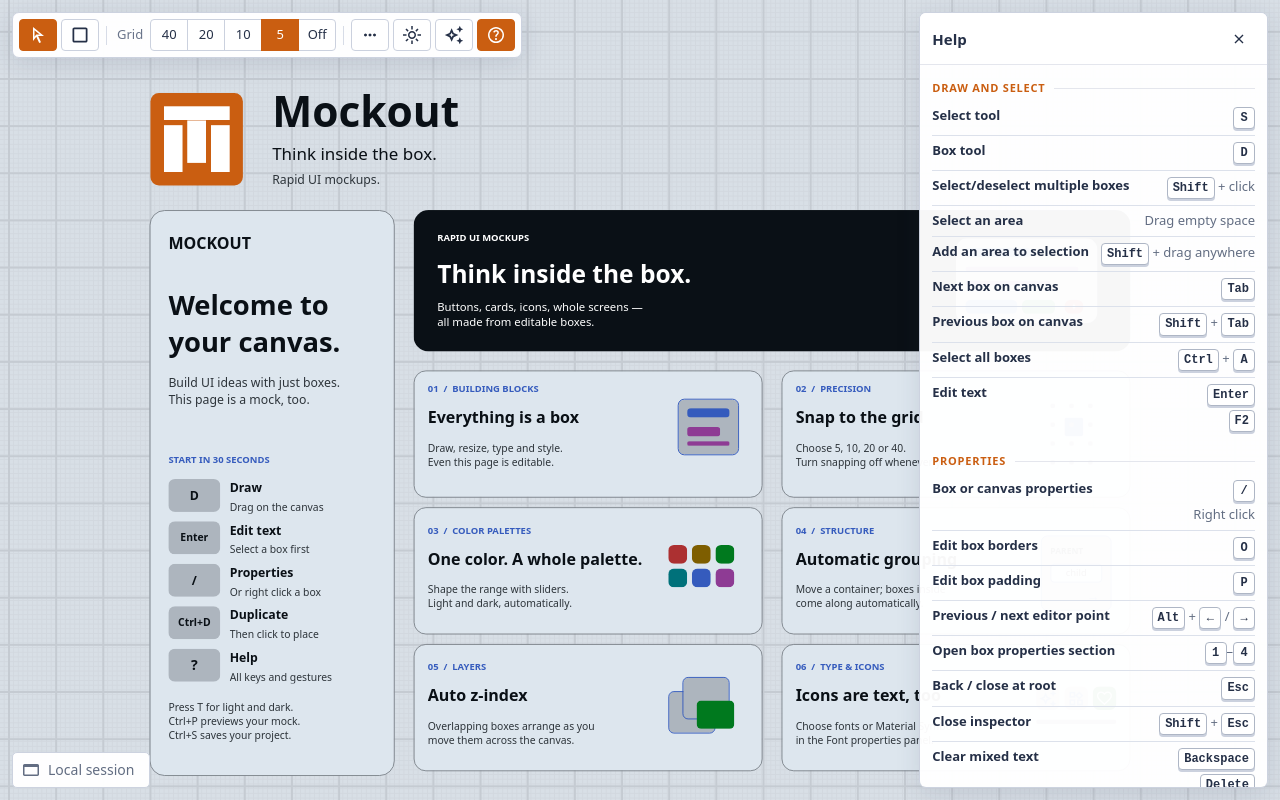
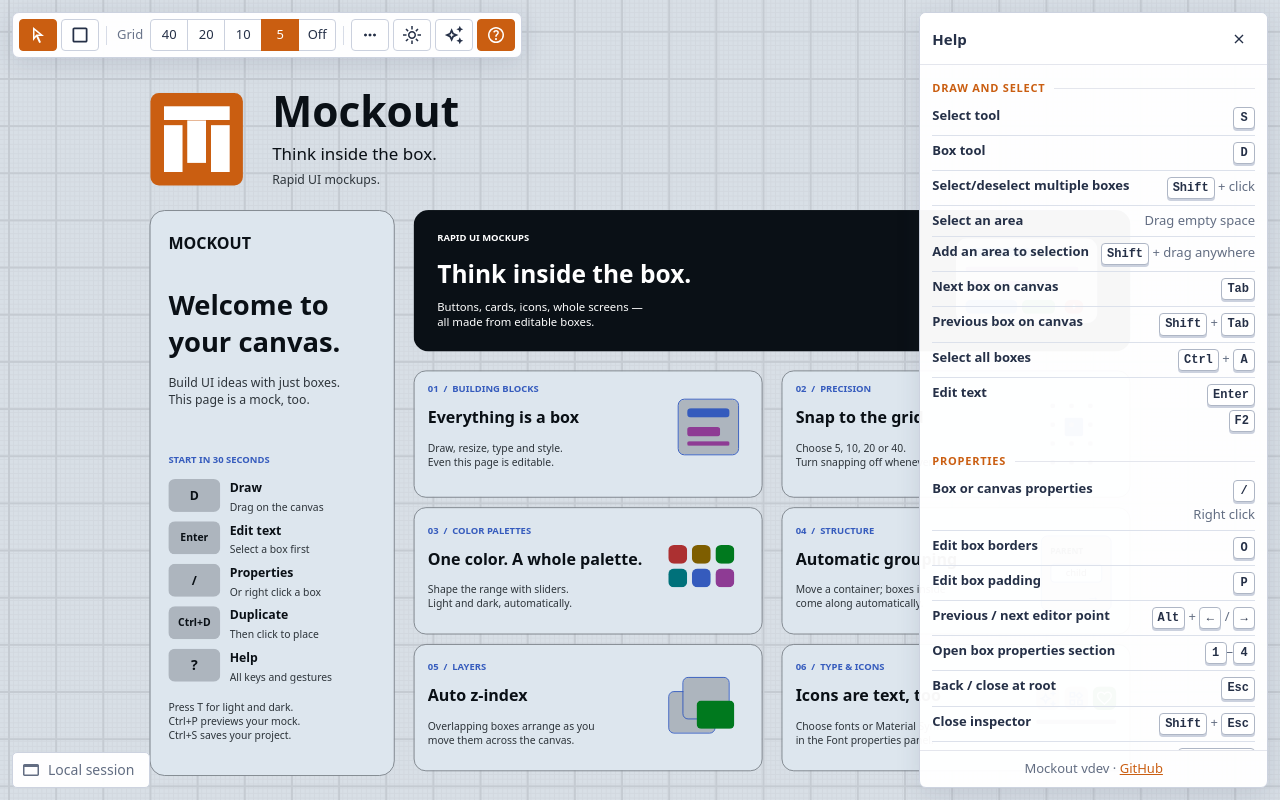
Before and after one commit to DannyBen/mockout, a React (Vite) app: page / in a window 1280 px wide. Both pictures are taken after a click on the button 496 px from the left and 35 px from the top of the page. Built offline with nearby package versions, Linux system fonts and the light colour scheme.

Commit message:
assign calver

```diff
--- /dev/null
+++ b/build-version.js
@@ -0,0 +1,13 @@
+import { execFileSync } from 'node:child_process';
+
+export function buildVersion(cwd) {
+  const git = args => execFileSync('git', args, { cwd, encoding: 'utf8', stdio: ['ignore', 'pipe', 'pipe'] }).trim();
+  try {
+    const [timestamp, hash] = git(['log', '-1', '--format=%ct %H']).split(' ');
+    const date = new Date(Number(timestamp) * 1000).toISOString().slice(2, 10).replaceAll('-', '.');
+    const dirty = git(['status', '--porcelain']) ? '-dirty' : '';
+    return `${date}-${hash.slice(0, 3)}${dirty}`;
+  } catch {
+    return 'dev';
+  }
+}
--- a/src/style.css
+++ b/src/style.css
@@ -523,6 +523,8 @@ input, select { width: 100%; padding: 5px 6px; }
 }
 
 #help-panel {
+  display: flex;
+  flex-direction: column;
   position: fixed;
   z-index: 10;
   top: 12px;
@@ -530,24 +532,21 @@ input, select { width: 100%; padding: 5px 6px; }
   width: max-content;
   max-width: calc(100vw - 24px);
   max-height: calc(100vh - 24px);
-  overflow: auto;
-  padding: 10px 12px;
+  overflow: hidden;
   border-radius: 7px;
   font-size: 13px;
 
   & header {
-    position: sticky;
-    z-index: 1;
-    top: -10px;
+    flex-shrink: 0;
     display: flex;
     align-items: center;
     justify-content: space-between;
-    margin: -10px -12px 0;
     padding: 10px 12px 9px;
     border-bottom: 1px solid var(--ui-rule);
     background: var(--ui-surface);
     font-size: 15px;
   }
+  & .help-content { min-height: 0; overflow: auto; padding: 0 12px 10px; }
   & section { margin-top: 16px; }
   & h2 {
     display: flex;
@@ -581,7 +580,7 @@ input, select { width: 100%; padding: 5px 6px; }
     text-align: center;
     white-space: nowrap;
   }
-  & footer { margin-top: 12px; padding-top: 9px; border-top: 1px solid var(--ui-rule); color: var(--ui-muted); text-align: center; }
+  & footer { flex-shrink: 0; padding: 9px 12px; border-top: 1px solid var(--ui-rule); color: var(--ui-muted); text-align: center; }
   & footer a { color: var(--ui-accent); }
   & #welcome-button {
     width: 100%;
--- a/src/ui/Help.jsx
+++ b/src/ui/Help.jsx
@@ -6,6 +6,7 @@ export function Help({ ui }) {
   return <>
   <aside id="help-panel" hidden={!t?.helpOpen} aria-label="Keyboard help">
     <header><strong>Help</strong><button type="button" tabIndex="-1" id="close-help" onClick={() => ui.commands.toggleHelp()} aria-label="Close help" className="icon-button"><svg className="icon" aria-hidden="true"><use href="assets/material-symbols/sprite.svg#close"></use></svg></button></header>
+    <div className="help-content">
     <section>
       <h2>Draw and select</h2>
       <dl>
@@ -82,7 +83,8 @@ export function Help({ ui }) {
     </section>
     <button type="button" id="welcome-button" disabled={unavailable} onClick={() => ui.commands.loadWelcome()}>Show Welcome example</button>
     <p id="welcome-hint" hidden={!unavailable}>{e?.savedProjectIssue ? 'Resolve the saved project issue first.' : 'Start a new blank project first to show Welcome.'}</p>
-    <footer>Mockout · <a href="https://github.com/dannyben/mockout" target="_blank" rel="noopener noreferrer">GitHub</a></footer>
+    </div>
+    <footer>Mockout v{__APP_VERSION__} · <a href="https://github.com/dannyben/mockout" target="_blank" rel="noopener noreferrer">GitHub</a></footer>
   </aside>
 
 
--- a/vite.config.js
+++ b/vite.config.js
@@ -1,8 +1,13 @@
 import { defineConfig } from 'vite';
 import react from '@vitejs/plugin-react';
+import { fileURLToPath } from 'node:url';
+import { buildVersion } from './build-version.js';
 
 export default defineConfig({
   plugins: [react()],
+  define: {
+    __APP_VERSION__: JSON.stringify(buildVersion(fileURLToPath(new URL('.', import.meta.url)))),
+  },
   server: {
     host: '0.0.0.0',
     port: 3000,
```
Also changed, not shown: tests/editor.browser.js (+29 -0 lines).
